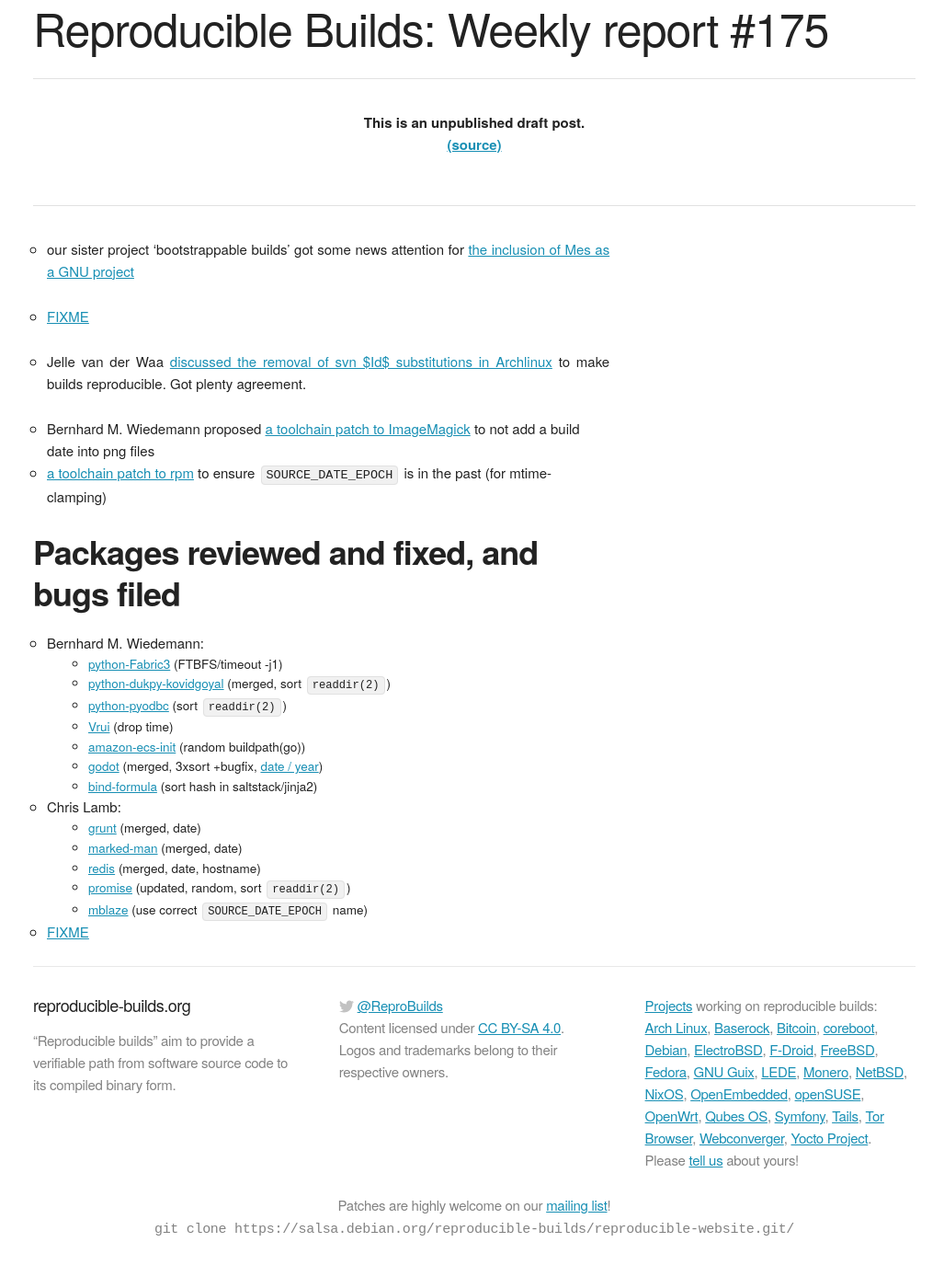
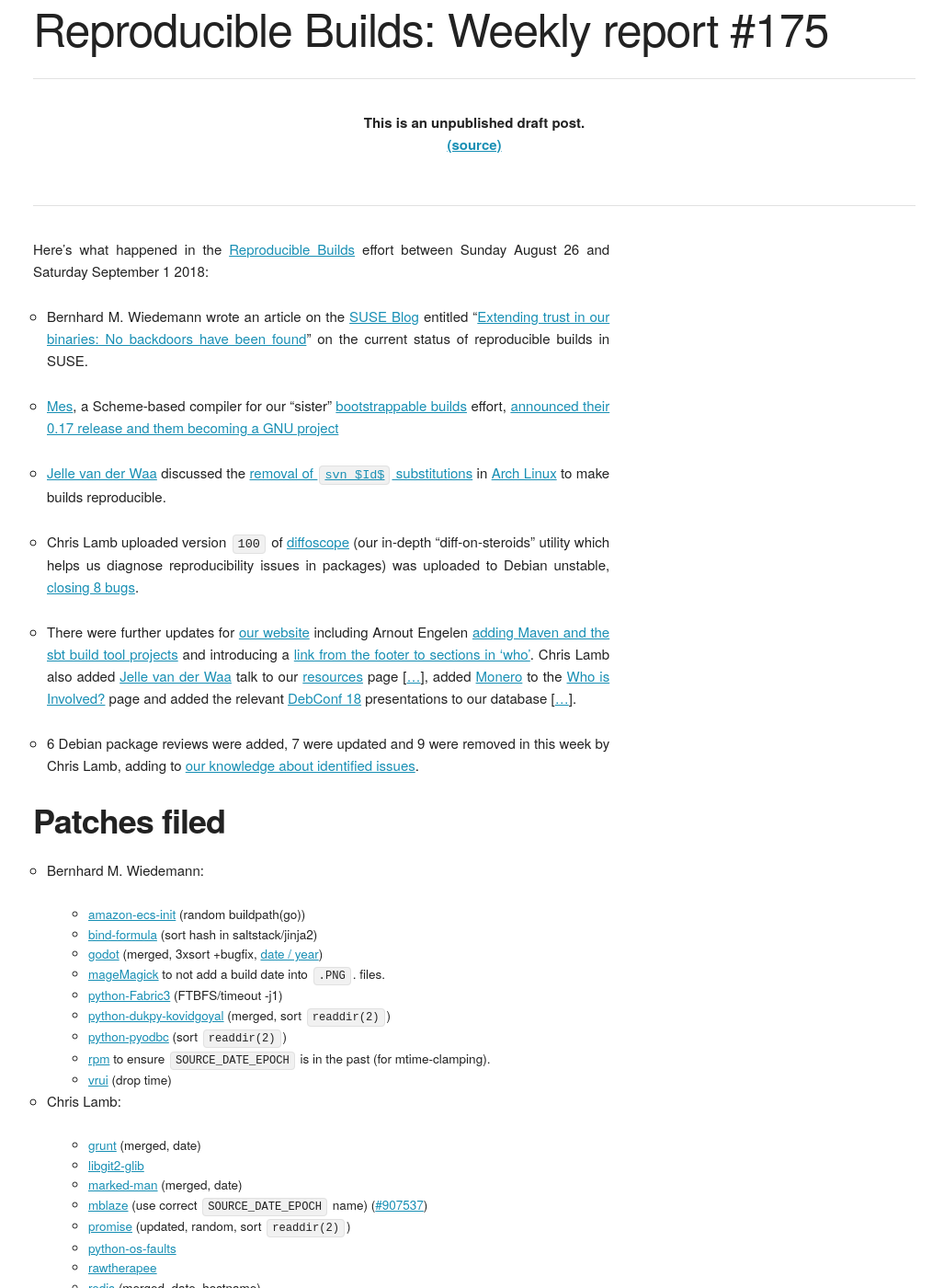
Before and after one commit to prototypefund/reproducible-website, a Jekyll site: the page built from _blog/posts/175.md, in a window 1280 px wide and 1400 px high, scrolled down 196 px. Shown: the whole window at 92% size, without its empty margins (124-1151 px from the left). Built offline with Jekyll 4.4.1, drawn with Linux system fonts in a browser that asks for light colours; some web fonts are replaced; before the commit the page ends 1575 px from its top, so only the background shows below that; some of the changed text lies outside the part shown.

Commit message:
175: Initial draft.

```diff
--- a/_blog/posts/175.md
+++ b/_blog/posts/175.md
@@ -3,35 +3,65 @@
 week: 175
 ---
 
-* our sister project 'bootstrappable builds' got some news attention for [the inclusion of Mes as a GNU project](https://www.phoronix.com/scan.php?page=news_item&px=GNU-Mes-0.17-Released)
+Here's what happened in the [Reproducible Builds](https://reproducible-builds.org) effort between Sunday August 26 and Saturday September 1 2018:
 
-* [FIXME](https://www.suse.com/c/extending-trust-in-our-binaries-no-backdoors-have-been-found/)
+* Bernhard M. Wiedemann wrote an article on the [SUSE Blog](https://www.suse.com/c/blog/) entitled "[Extending trust in our binaries: No backdoors have been found](https://www.suse.com/c/extending-trust-in-our-binaries-no-backdoors-have-been-found/)" on the current status of reproducible builds in SUSE.
 
-* Jelle van der Waa [discussed the removal of svn $Id$ substitutions in Archlinux](https://lists.archlinux.org/pipermail/arch-dev-public/2018-August/029355.html) to make builds reproducible. Got plenty agreement.
+* [Mes](https://gitlab.com/janneke/mes), a Scheme-based compiler for our "sister" [bootstrappable builds](http://bootstrappable.org) effort, [announced their 0.17 release and them becoming a GNU project](https://www.phoronix.com/scan.php?page=news_item&px=GNU-Mes-0.17-Released)
 
-* Bernhard M. Wiedemann proposed [a toolchain patch to ImageMagick](https://github.com/ImageMagick/ImageMagick/pull/1270) to not add a build date into png files
-* [a toolchain patch to rpm](https://github.com/rpm-software-management/rpm/pull/536) to ensure `SOURCE_DATE_EPOCH` is in the past (for mtime-clamping)
+* [Jelle van der Waa](https://vdwaa.nl/) discussed the [removal of `svn $Id$` substitutions](https://lists.archlinux.org/pipermail/arch-dev-public/2018-August/029355.html) in [Arch Linux](https://www.archlinux.org/) to make builds reproducible.
+
+* Chris Lamb uploaded version `100` of [diffoscope](https://diffoscope.org) (our in-depth "diff-on-steroids" utility which helps us diagnose reproducibility issues in packages) was uploaded to Debian unstable, [closing 8 bugs](https://tracker.debian.org/news/984157/accepted-diffoscope-100-source-all-into-unstable/).
+
+* There were further updates for [our website](https://reproducible-builds.org/) including Arnout Engelen [adding Maven and the sbt build tool projects](https://salsa.debian.org/reproducible-builds/reproducible-website/commit/3d776c8) and introducing a [link from the footer to sections in 'who'](https://salsa.debian.org/reproducible-builds/reproducible-website/commit/6ed4948). Chris Lamb also added [Jelle van der Waa](https://vdwaa.nl/) talk to our [resources](https://reproducible-builds.org/resources/) page [[...](https://salsa.debian.org/reproducible-builds/reproducible-website/commit/140bca8)], added [Monero](https://getmonero.org/>) to the [Who is Involved?](https://reproducible-builds.org/who/) page and added the relevant [DebConf 18](http://debconf18.debconf.org/) presentations to our database [[...](https://salsa.debian.org/reproducible-builds/reproducible-website/commit/608b904>)].
+
+* 6 Debian package reviews were added, 7 were updated and 9 were removed in this week by Chris Lamb, adding to [our knowledge about identified issues](https://tests.reproducible-builds.org/debian/index_issues.html).
 
 
-Packages reviewed and fixed, and bugs filed
--------------------------------------------
-
+Patches filed
+-------------
 
 * Bernhard M. Wiedemann:
+
+    * [amazon-ecs-init](https://build.opensuse.org/request/show/632285) (random buildpath(go))
+    * [bind-formula](https://github.com/saltstack-formulas/bind-formula/pull/110) (sort hash in saltstack/jinja2)
+    * [godot](https://github.com/godotengine/godot/pull/21553) (merged, 3xsort +bugfix, [date / year](https://github.com/godotengine/godot/pull/21554))
+    * [mageMagick](https://github.com/ImageMagick/ImageMagick/pull/1270) to not add a build date into `.PNG`. files.
     * [python-Fabric3](https://github.com/mathiasertl/fabric/issues/48) (FTBFS/timeout -j1)
     * [python-dukpy-kovidgoyal](https://github.com/kovidgoyal/dukpy/pull/3) (merged, sort `readdir(2)`)
     * [python-pyodbc](https://github.com/mkleehammer/pyodbc/pull/453) (sort `readdir(2)`)
-    * [Vrui](https://build.opensuse.org/request/show/631866) (drop time)
-    * [amazon-ecs-init](https://build.opensuse.org/request/show/632285) (random buildpath(go))
-    * [godot](https://github.com/godotengine/godot/pull/21553) (merged, 3xsort +bugfix, [date / year](https://github.com/godotengine/godot/pull/21554))
-    * [bind-formula](https://github.com/saltstack-formulas/bind-formula/pull/110) (sort hash in saltstack/jinja2)
+    * [rpm](https://github.com/rpm-software-management/rpm/pull/536) to ensure `SOURCE_DATE_EPOCH` is in the past (for mtime-clamping).
+    * [vrui](https://build.opensuse.org/request/show/631866) (drop time)
 
 * Chris Lamb:
     * [grunt](https://github.com/gruntjs/grunt/pull/1596) (merged, date)
+    * [libgit2-glib](https://bugs.debian.org/907793)
     * [marked-man](https://github.com/kapouer/marked-man/pull/12#issuecomment-416023601) (merged, date)
+    * [mblaze](https://github.com/chneukirchen/mblaze/pull/132) (use correct `SOURCE_DATE_EPOCH` name) ([#907537](https://bugs.debian.org/907537))
+    * [promise](https://github.com/then/promise/pull/148#issuecomment-416569416) (updated, random, sort `readdir(2)`)
+    * [python-os-faults](https://bugs.debian.org/907450)
+    * [rawtherapee](https://bugs.debian.org/907613)
     * [redis](https://github.com/antirez/redis/pull/2992#issuecomment-416025440) (merged, date, hostname)
-    * [promise](https://github.com/then/promise/pull/148#issuecomment-416569416) (updated, random, sort `readdir(2)`)
-    * [mblaze](https://github.com/chneukirchen/mblaze/pull/132) (use correct `SOURCE_DATE_EPOCH` name)
+    * [sphinx-gallery](https://github.com/sphinx-gallery/sphinx-gallery/pull/390#issuecomment-417712645)
 
 
-* [FIXME](https://github.com/sphinx-gallery/sphinx-gallery/pull/390#issuecomment-417712645)
+tests.reproducible-builds.org development
+-----------------------------------------
+
+There were a number of updates to our [Jenkins](https://jenkins.io/)-based testing framework that powers [tests.reproducible-builds.org](tests.reproducible-builds.org) this month, including:
+
+* Chris Lamb:
+    * [Escape package name in "Schedule a new build" links](https://salsa.debian.org/qa/jenkins.debian.net/commit/f5acd9ed).
+
+* Holger Levsen:
+    * [Don't fail maintenance job if there are no old artifacts to delete](https://salsa.debian.org/qa/jenkins.debian.net/commit/73fda51d).
+    * [Remove old node entries which are older than two weeks](https://salsa.debian.org/qa/jenkins.debian.net/commit/2635dc7a). ([#907497](https://bugs.debian.org/90749))
+
+* Mattia Rizzolo:
+    * [Escape package names in another case too](https://salsa.debian.org/qa/jenkins.debian.net/commit/d0ce4086).
+
+
+Misc.
+-----
+
+This week's edition was written by Bernhard M. Wiedemann, Chris Lamb, Holger Levsen & reviewed by a bunch of Reproducible Builds folks on IRC & the mailing lists.
```
